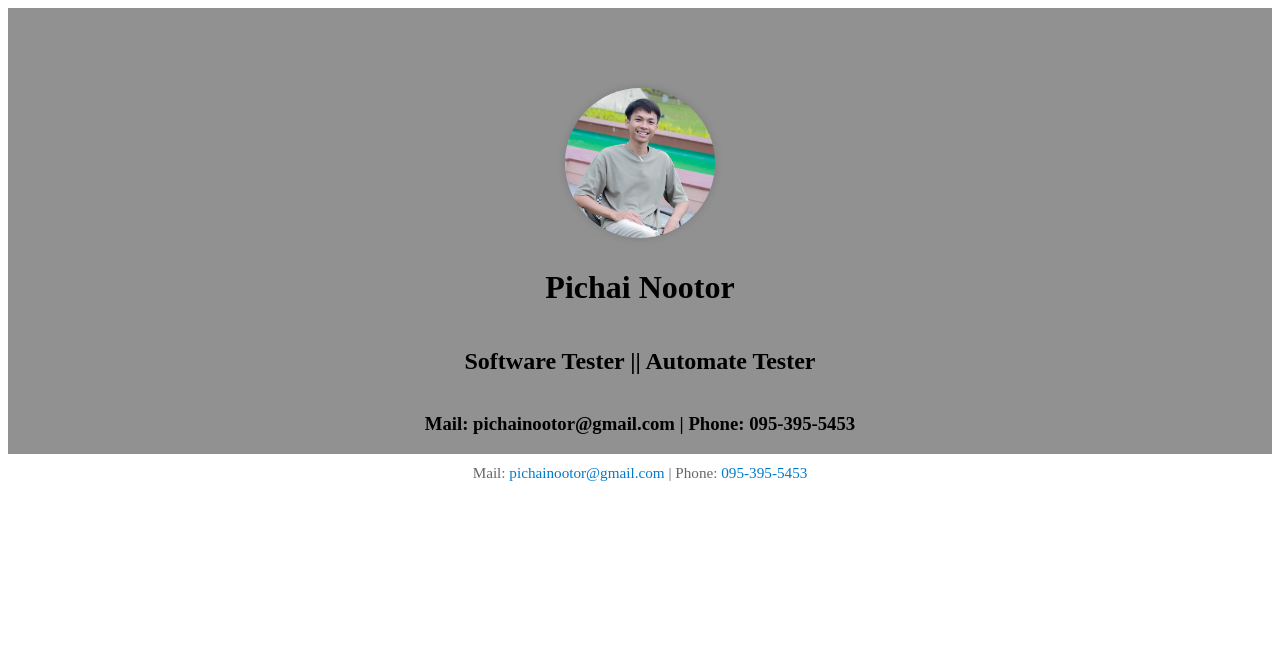
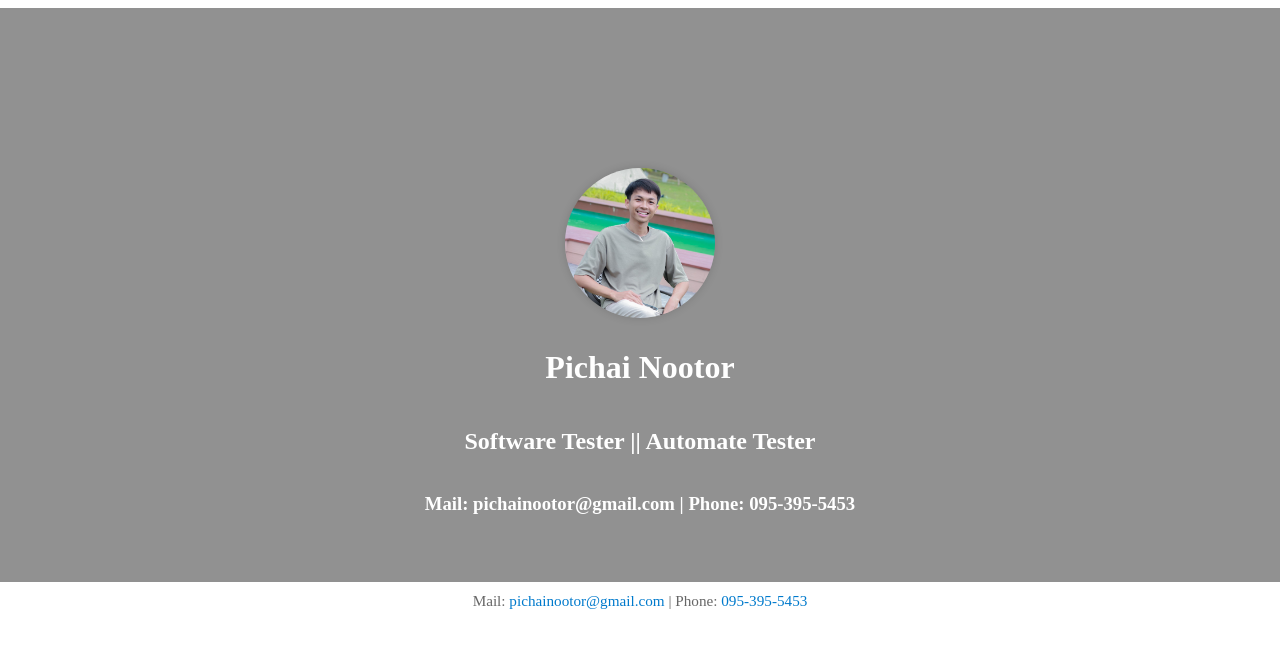
Before and after one commit to pichai-nootor/pichai-nootor.github.io, a Jekyll site: the page built from index.md, in a window 1280 px wide. Shown: the top 648 px of the page. Built offline with Jekyll 4.4.1, drawn with Linux system fonts in a browser that asks for light colours; our own code applies the rules of GitHub Pages for plain Markdown files.

Commit message:
Update default.html

```diff
--- a/_layouts/default.html
+++ b/_layouts/default.html
@@ -7,16 +7,33 @@
     <title>{{ site.title | default: site.github.repository_name }}</title>
 
     <!-- ✅ วางตรงนี้ -->
-    <style>
-      header.page-header {
-  background: #919191 !important;
-  position: relative;      /* ต้องมี เพื่อให้ ::before วางตำแหน่งได้ */
-  display: flex;           /* จัด layout flex */
-  flex-direction: column;  /* วาง vertical */
-  align-items: center;     /* จัดรูปและ title ให้อยู่กลาง */
-  overflow: visible !important; /* ป้องกันรูปโดนตัด */
-      }
-    </style>
+<style>
+  /* ทำให้ header สีเทาเต็มพื้นที่ */
+  header.page-header {
+    background: #919191 !important;
+    position: relative;
+    display: flex;
+    flex-direction: column;
+    align-items: center;
+    overflow: visible !important;
+    color: white !important; /* ให้ตัวหนังสือขาวอ่านชัด */
+    padding-top: 5rem !important;
+    padding-bottom: 3rem !important;
+    width: 100vw;  /* กินเต็มหน้าจอแนวนอน */
+    margin-left: calc(-50vw + 50%); /* ป้องกันขอบขาวด้านข้าง */
+  }
+
+  /* ลบโค้งและเงาของธีม Cayman ที่บัง header */
+  .page-header::after {
+    display: none !important;
+  }
+
+  /* ปรับให้เนื้อหาด้านล่างไม่ชิด */
+  .main-content {
+    padding-top: 0 !important;
+  }
+</style>
+
   </head>
 
   <body>
```
